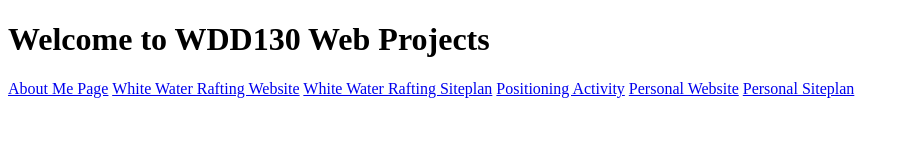
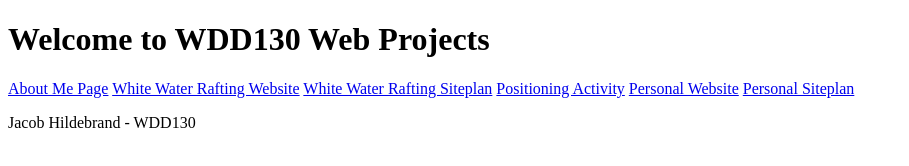
Before and after one commit to jacoblhildebrand/VSCode-for-School, a plain HTML site: page index.html in a window 1280 px wide. Shown: the whole page, without its empty margins (0-909 px from the left). Drawn offline with Linux system fonts and the light colour scheme.

Commit message:
added a paragraph to home page

```diff
--- a/index.html
+++ b/index.html
@@ -15,5 +15,6 @@
   <a href="#">Personal Website</a>
   <a href="#">Personal Siteplan</a>
 </nav>
+<p>Jacob Hildebrand - WDD130</p>
 </body>
 </html>
```
